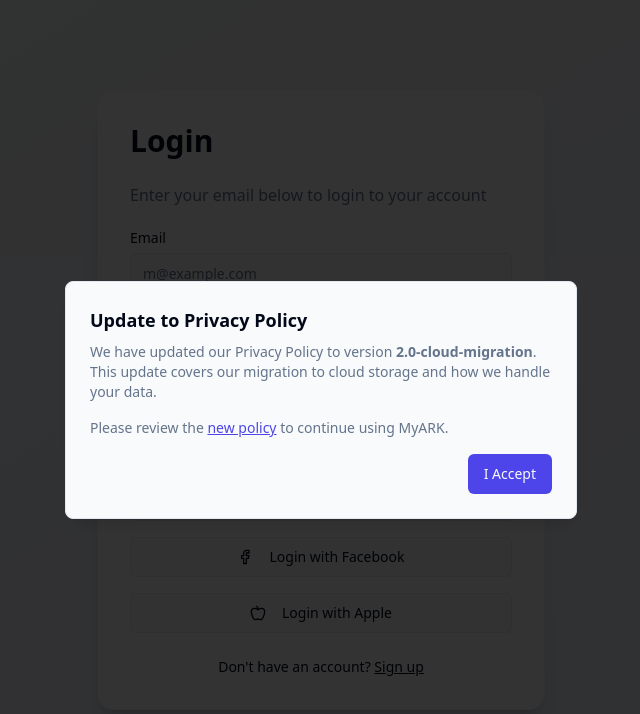
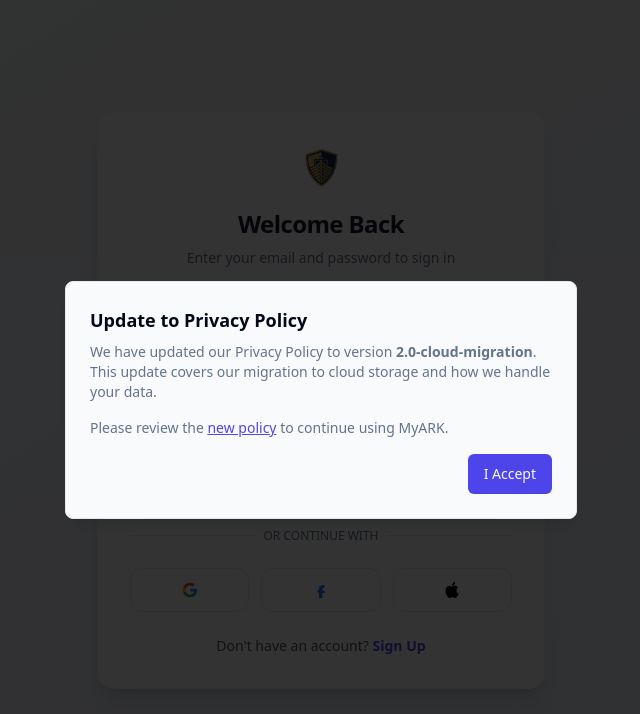
Before and after one commit to terryholliday/proveniq-home, a Next.js app: page /login in a window 1280 px wide. Shown: the top 714 px of the page, without its empty margins (319-959 px from the left). Built offline with nearby package versions, Linux system fonts and the light colour scheme; no server answers; the database is empty.

Commit message:
Refactor login and signup UI to match premium AuthCard design

```diff
--- a/src/app/login/page.tsx
+++ b/src/app/login/page.tsx
@@ -1,22 +1,63 @@
 'use client';
-import { Button } from "@/components/ui/button"
-import { Input } from "@/components/ui/input"
-import { Label } from "@/components/ui/label"
-import Link from "next/link"
+
+import Link from "next/link";
+import { useEffect, useState } from "react";
 import { useRouter } from "next/navigation";
+import { Button } from "@/components/ui/button";
+import { Input } from "@/components/ui/input";
+import { Label } from "@/components/ui/label";
 import { useAuth, useUser } from "@/firebase";
-import { signInWithPopup, GoogleAuthProvider, FacebookAuthProvider, OAuthProvider as AppleAuthProvider } from 'firebase/auth';
+import {
+    signInWithPopup,
+    GoogleAuthProvider,
+    FacebookAuthProvider,
+    OAuthProvider as AppleAuthProvider
+} from "firebase/auth";
 import { useUserProfile } from "@/hooks/use-user-profile";
-import { useEffect } from "react";
 import { initiateEmailSignIn } from "@/firebase";
-import { Apple, Facebook, CaseSensitive } from "lucide-react";
+import { Loader2 } from "lucide-react";
+import { MyArkLogo } from "@/components/onboarding/MyArkLogo";
 
+// --- Social Icons ---
+const GoogleIcon = () => (
+    <svg className="w-5 h-5" viewBox="0 0 24 24">
+        <path
+            d="M22.56 12.25c0-.78-.07-1.53-.2-2.25H12v4.26h5.92c-.26 1.37-1.04 2.53-2.21 3.31v2.77h3.57c2.08-1.92 3.28-4.74 3.28-8.09z"
+            fill="#4285F4"
+        />
+        <path
+            d="M12 23c2.97 0 5.46-.98 7.28-2.66l-3.57-2.77c-.98.66-2.23 1.06-3.71 1.06-2.86 0-5.29-1.93-6.16-4.53H2.18v2.84C3.99 20.53 7.7 23 12 23z"
+            fill="#34A853"
+        />
+        <path
+            d="M5.84 14.09c-.22-.66-.35-1.36-.35-2.09s.13-1.43.35-2.09V7.07H2.18C1.43 8.55 1 10.22 1 12s.43 3.45 1.18 4.93l2.85-2.84z"
+            fill="#FBBC05"
+        />
+        <path
+            d="M12 5.38c1.62 0 3.06.56 4.21 1.64l3.15-3.15C17.45 2.09 14.97 1 12 1 7.7 1 3.99 3.47 2.18 7.07l3.66 2.84c.87-2.6 3.3-4.53 6.16-4.53z"
+            fill="#EA4335"
+        />
+    </svg>
+);
+
+const FacebookIcon = () => (
+    <svg className="w-5 h-5 text-[#1877F2] fill-current" viewBox="0 0 24 24">
+        <path d="M9.101 23.691v-7.98H6.627v-3.667h2.474v-1.58c0-4.085 1.848-5.978 5.858-5.978.401 0 .955.042 1.468.103a8.68 8.68 0 0 1 1.141.195v3.325a8.623 8.623 0 0 0-.653-.036c-2.648 0-2.928 1.67-2.928 3.403v1.518h3.949l-.542 3.667h-3.407v7.98H9.101Z" />
+    </svg>
+);
+
+const AppleIcon = () => (
+    <svg className="w-5 h-5 text-black fill-current" viewBox="0 0 24 24">
+        <path d="M12.152 6.896c-.948 0-2.415-1.078-3.96-1.04-2.04.027-3.91 1.183-4.961 3.014-2.127 3.675-.548 9.103 1.519 12.09 1.013 1.454 2.208 3.09 3.792 3.039 1.52-.065 2.09-.987 3.935-.987 1.831 0 2.35.987 3.96.948 1.637-.026 2.676-1.48 3.676-2.948 1.156-1.688 1.636-3.325 1.662-3.415-.039-.013-3.182-1.221-3.22-4.857-.026-3.04 2.48-4.494 2.597-4.559-1.429-2.09-3.623-2.324-4.415-2.376-2.003-.156-3.675 1.09-4.61 1.09zM15.53 3.83c.843-1.012 1.4-2.427 1.245-3.83-1.207.052-2.662.805-3.532 1.818-.78.896-1.454 2.338-1.273 3.714 1.338.104 2.715-.688 3.559-1.701z" />
+    </svg>
+);
 
 export default function LoginPage() {
     const router = useRouter();
     const auth = useAuth();
     const { user, isUserLoading } = useUser();
     const { createUserProfile } = useUserProfile(user);
+    const [isLoading, setIsLoading] = useState(false);
 
     useEffect(() => {
         if (!isUserLoading && user) {
@@ -25,12 +66,15 @@
     }, [user, isUserLoading, router]);
 
     const handleOAuthLogin = async (provider: GoogleAuthProvider | FacebookAuthProvider | AppleAuthProvider) => {
+        setIsLoading(true);
         try {
             const result = await signInWithPopup(auth, provider);
             await createUserProfile(result.user);
             router.push('/dashboard');
         } catch (error) {
             console.error("OAuth sign-in error", error);
+        } finally {
+            setIsLoading(false);
         }
     };
 
@@ -49,64 +93,89 @@
         handleOAuthLogin(provider);
     };
 
+    const handleEmailLogin = async () => {
+        setIsLoading(true);
+        const email = (document.getElementById('email') as HTMLInputElement).value;
+        const password = (document.getElementById('password') as HTMLInputElement).value;
+
+        try {
+            await initiateEmailSignIn(auth, email, password);
+            // initiateEmailSignIn handles its own navigation/success usually or throws
+        } catch (e) {
+            // handle error
+            console.error(e);
+        } finally {
+            setIsLoading(false);
+        }
+    }
+
     return (
         <>
-        <h1 className="text-3xl font-bold">Login</h1>
-        <p className="text-balance text-muted-foreground">
-            Enter your email below to login to your account
-        </p>
+            <div className="flex flex-col items-center justify-center mb-6">
+                <MyArkLogo size={48} className="mb-4" />
+                <h1 className="text-2xl font-bold tracking-tight text-gray-900">Welcome Back</h1>
+                <p className="text-sm text-muted-foreground mt-2">Enter your email and password to sign in</p>
+            </div>
+
             <div className="grid gap-4">
                 <div className="grid gap-2">
-                <Label htmlFor="email">Email</Label>
+                    <Label htmlFor="email" className="text-xs font-bold uppercase text-gray-700">Email Address</Label>
                     <Input
                         id="email"
                         type="email"
                         placeholder="m@example.com"
                         required
+                        className="bg-white"
+                        disabled={isLoading}
                     />
                 </div>
                 <div className="grid gap-2">
-                <div className="flex items-center">
-                    <Label htmlFor="password">Password</Label>
+                    <div className="flex items-center justify-between">
+                        <Label htmlFor="password" className="text-xs font-bold uppercase text-gray-700">Password</Label>
                         <Link
                             href="#"
-                        className="ml-auto inline-block text-sm underline"
+                            className="text-xs font-medium text-indigo-600 hover:underline"
                         >
-                        Forgot your password?
+                            Forgot password?
                         </Link>
                     </div>
-                <Input id="password" type="password" required />
+                    <Input id="password" type="password" required className="bg-white" disabled={isLoading} />
                 </div>
-            <Button type="submit" className="w-full" onClick={() => initiateEmailSignIn(auth, (document.getElementById('email') as HTMLInputElement).value, (document.getElementById('password') as HTMLInputElement).value)}>
-                Login
+
+                <Button
+                    type="submit"
+                    className="w-full bg-indigo-600 hover:bg-indigo-700 text-white font-bold h-11 rounded-xl shadow-lg shadow-indigo-200 mt-2"
+                    onClick={handleEmailLogin}
+                    disabled={isLoading}
+                >
+                    {isLoading ? <Loader2 className="animate-spin" /> : "Sign In"}
                 </Button>
-            <div className="relative">
+
+                <div className="relative my-2">
                     <div className="absolute inset-0 flex items-center">
-                    <span className="w-full border-t" />
+                        <span className="w-full border-t border-gray-200" />
                     </div>
                     <div className="relative flex justify-center text-xs uppercase">
-                    <span className="bg-background px-2 text-muted-foreground">
-                    Or continue with
-                    </span>
+                        <span className="bg-white px-2 text-muted-foreground">Or continue with</span>
                     </div>
                 </div>
-            <Button variant="outline" className="w-full" onClick={handleGoogleLogin}>
-                <CaseSensitive className="mr-2 h-4 w-4" />
-                Login with Google
+
+                <div className="grid grid-cols-3 gap-3">
+                    <Button variant="outline" className="h-11 rounded-xl bg-white hover:bg-gray-50 border-gray-200" onClick={handleGoogleLogin} disabled={isLoading}>
+                        <GoogleIcon />
                     </Button>
-            <Button variant="outline" className="w-full" onClick={handleFacebookLogin}>
-                <Facebook className="mr-2 h-4 w-4" />
-                Login with Facebook
+                    <Button variant="outline" className="h-11 rounded-xl bg-white hover:bg-gray-50 border-gray-200" onClick={handleFacebookLogin} disabled={isLoading}>
+                        <FacebookIcon />
                     </Button>
-            <Button variant="outline" className="w-full" onClick={handleAppleLogin}>
-                <Apple className="mr-2 h-4 w-4" />
-                Login with Apple
+                    <Button variant="outline" className="h-11 rounded-xl bg-white hover:bg-gray-50 border-gray-200" onClick={handleAppleLogin} disabled={isLoading}>
+                        <AppleIcon />
                     </Button>
                 </div>
-        <div className="mt-4 text-center text-sm">
+            </div>
+            <div className="mt-8 text-center text-sm text-gray-600">
                 Don&apos;t have an account?{" "}
-            <Link href="/signup" className="underline">
-                Sign up
+                <Link href="/signup" className="font-bold text-indigo-600 hover:underline">
+                    Sign Up
                 </Link>
             </div>
         </>
--- a/src/app/signup/page.tsx
+++ b/src/app/signup/page.tsx
@@ -17,7 +17,42 @@
   signInWithRedirect,
 } from "firebase/auth";
 import { useUserProfile } from "@/hooks/use-user-profile";
-import { Apple, Facebook, CaseSensitive, Loader2 } from "lucide-react";
+import { Loader2 } from "lucide-react";
+import { MyArkLogo } from "@/components/onboarding/MyArkLogo";
+
+// --- Social Icons ---
+const GoogleIcon = () => (
+  <svg className="w-5 h-5" viewBox="0 0 24 24">
+    <path
+      d="M22.56 12.25c0-.78-.07-1.53-.2-2.25H12v4.26h5.92c-.26 1.37-1.04 2.53-2.21 3.31v2.77h3.57c2.08-1.92 3.28-4.74 3.28-8.09z"
+      fill="#4285F4"
+    />
+    <path
+      d="M12 23c2.97 0 5.46-.98 7.28-2.66l-3.57-2.77c-.98.66-2.23 1.06-3.71 1.06-2.86 0-5.29-1.93-6.16-4.53H2.18v2.84C3.99 20.53 7.7 23 12 23z"
+      fill="#34A853"
+    />
+    <path
+      d="M5.84 14.09c-.22-.66-.35-1.36-.35-2.09s.13-1.43.35-2.09V7.07H2.18C1.43 8.55 1 10.22 1 12s.43 3.45 1.18 4.93l2.85-2.84z"
+      fill="#FBBC05"
+    />
+    <path
+      d="M12 5.38c1.62 0 3.06.56 4.21 1.64l3.15-3.15C17.45 2.09 14.97 1 12 1 7.7 1 3.99 3.47 2.18 7.07l3.66 2.84c.87-2.6 3.3-4.53 6.16-4.53z"
+      fill="#EA4335"
+    />
+  </svg>
+);
+
+const FacebookIcon = () => (
+  <svg className="w-5 h-5 text-[#1877F2] fill-current" viewBox="0 0 24 24">
+    <path d="M9.101 23.691v-7.98H6.627v-3.667h2.474v-1.58c0-4.085 1.848-5.978 5.858-5.978.401 0 .955.042 1.468.103a8.68 8.68 0 0 1 1.141.195v3.325a8.623 8.623 0 0 0-.653-.036c-2.648 0-2.928 1.67-2.928 3.403v1.518h3.949l-.542 3.667h-3.407v7.98H9.101Z" />
+  </svg>
+);
+
+const AppleIcon = () => (
+  <svg className="w-5 h-5 text-black fill-current" viewBox="0 0 24 24">
+    <path d="M12.152 6.896c-.948 0-2.415-1.078-3.96-1.04-2.04.027-3.91 1.183-4.961 3.014-2.127 3.675-.548 9.103 1.519 12.09 1.013 1.454 2.208 3.09 3.792 3.039 1.52-.065 2.09-.987 3.935-.987 1.831 0 2.35.987 3.96.948 1.637-.026 2.676-1.48 3.676-2.948 1.156-1.688 1.636-3.325 1.662-3.415-.039-.013-3.182-1.221-3.22-4.857-.026-3.04 2.48-4.494 2.597-4.559-1.429-2.09-3.623-2.324-4.415-2.376-2.003-.156-3.675 1.09-4.61 1.09zM15.53 3.83c.843-1.012 1.4-2.427 1.245-3.83-1.207.052-2.662.805-3.532 1.818-.78.896-1.454 2.338-1.273 3.714 1.338.104 2.715-.688 3.559-1.701z" />
+  </svg>
+);
 
 export default function SignupPage() {
   const router = useRouter();
@@ -108,88 +143,100 @@
 
   return (
     <>
-      <h1 className="text-3xl font-bold">Create an account</h1>
-      <p className="text-balance text-muted-foreground">Enter your information to create an account</p>
+      <div className="flex flex-col items-center justify-center mb-6">
+        <MyArkLogo size={48} className="mb-4" />
+        <h1 className="text-2xl font-bold tracking-tight text-gray-900">Create an account</h1>
+        <p className="text-sm text-muted-foreground mt-2">Enter your information below to get started</p>
+      </div>
+
       {error && (
-        <div className="bg-red-50 text-red-600 p-3 rounded-md text-sm border border-red-100" role="alert">
+        <div className="bg-red-50 text-red-600 p-3 rounded-xl text-sm border border-red-100 mb-4 font-medium" role="alert">
           {error}
         </div>
       )}
+
       <div className="grid gap-4">
         <div className="grid grid-cols-2 gap-4">
           <div className="grid gap-2">
-            <Label htmlFor="first-name">First name</Label>
-            <Input id="first-name" placeholder="Max" required disabled={isLoading} />
+            <Label htmlFor="first-name" className="text-xs font-bold uppercase text-gray-700">First name</Label>
+            <Input id="first-name" placeholder="Max" required disabled={isLoading} className="bg-white" />
           </div>
           <div className="grid gap-2">
-            <Label htmlFor="last-name">Last name</Label>
-            <Input id="last-name" placeholder="Robinson" required disabled={isLoading} />
+            <Label htmlFor="last-name" className="text-xs font-bold uppercase text-gray-700">Last name</Label>
+            <Input id="last-name" placeholder="Robinson" required disabled={isLoading} className="bg-white" />
           </div>
         </div>
         <div className="grid gap-2">
-          <Label htmlFor="email">Email</Label>
-          <Input id="email" type="email" placeholder="m@example.com" required disabled={isLoading} />
+          <Label htmlFor="email" className="text-xs font-bold uppercase text-gray-700">Email</Label>
+          <Input id="email" type="email" placeholder="m@example.com" required disabled={isLoading} className="bg-white" />
         </div>
         <div className="grid gap-2">
-          <Label htmlFor="password">Password</Label>
-          <Input id="password" type="password" disabled={isLoading} />
+          <Label htmlFor="password" className="text-xs font-bold uppercase text-gray-700">Password</Label>
+          <Input id="password" type="password" required disabled={isLoading} className="bg-white" />
         </div>
 
-        <div className="flex items-center space-x-2 py-2">
+        <div className="flex items-start gap-3 py-2">
           <Checkbox
             id="terms"
             checked={agreedToTerms}
             onCheckedChange={(checked) => setAgreedToTerms(Boolean(checked))}
             disabled={isLoading}
+            className="mt-1"
           />
           <label
             htmlFor="terms"
-            className="text-sm text-muted-foreground leading-none peer-disabled:cursor-not-allowed peer-disabled:opacity-70"
+            className="text-xs text-muted-foreground leading-normal"
           >
             I agree to the{" "}
-            <Link href="/settings?doc=tos" className="underline underline-offset-4 hover:text-primary" target="_blank">
+            <Link href="/settings?doc=tos" className="underline underline-offset-4 hover:text-indigo-600 font-medium" target="_blank">
               Terms of Service
             </Link>
             ,{" "}
-            <Link href="/settings?doc=privacy" className="underline underline-offset-4 hover:text-primary" target="_blank">
+            <Link href="/settings?doc=privacy" className="underline underline-offset-4 hover:text-indigo-600 font-medium" target="_blank">
               Privacy Policy
-            </Link>{" "}
+            </Link>
             , and{" "}
-            <Link href="/settings?doc=ai" className="underline underline-offset-4 hover:text-primary" target="_blank">
+            <Link href="/settings?doc=ai" className="underline underline-offset-4 hover:text-indigo-600 font-medium" target="_blank">
               AI Disclosure
             </Link>
             .
           </label>
         </div>
 
-        <Button type="submit" className="w-full" onClick={handleEmailSignup} disabled={isLoading}>
-          {isLoading ? <Loader2 className="animate-spin" /> : "Create an account"}
+        <Button
+          type="submit"
+          className="w-full bg-indigo-600 hover:bg-indigo-700 text-white font-bold h-11 rounded-xl shadow-lg shadow-indigo-200"
+          onClick={handleEmailSignup}
+          disabled={isLoading}
+        >
+          {isLoading ? <Loader2 className="animate-spin" /> : "Create Account"}
         </Button>
-        <div className="relative">
+
+        <div className="relative my-2">
           <div className="absolute inset-0 flex items-center">
-            <span className="w-full border-t" />
+            <span className="w-full border-t border-gray-200" />
           </div>
           <div className="relative flex justify-center text-xs uppercase">
-            <span className="bg-background px-2 text-muted-foreground">Or continue with</span>
+            <span className="bg-white px-2 text-muted-foreground">Or continue with</span>
           </div>
         </div>
-        <Button variant="outline" className="w-full" onClick={handleGoogleSignup} disabled={isLoading}>
-          <CaseSensitive className="mr-2 h-4 w-4" />
-          Sign up with Google
-        </Button>
-        <Button variant="outline" className="w-full" onClick={handleFacebookSignup} disabled={isLoading}>
-          <Facebook className="mr-2 h-4 w-4" />
-          Sign up with Facebook
-        </Button>
-        <Button variant="outline" className="w-full" onClick={handleAppleSignup} disabled={isLoading}>
-          <Apple className="mr-2 h-4 w-4" />
-          Sign up with Apple
-        </Button>
+
+        <div className="grid grid-cols-3 gap-3">
+          <Button variant="outline" className="h-11 rounded-xl bg-white hover:bg-gray-50 border-gray-200" onClick={handleGoogleSignup} disabled={isLoading}>
+            <GoogleIcon />
+          </Button>
+          <Button variant="outline" className="h-11 rounded-xl bg-white hover:bg-gray-50 border-gray-200" onClick={handleFacebookSignup} disabled={isLoading}>
+            <FacebookIcon />
+          </Button>
+          <Button variant="outline" className="h-11 rounded-xl bg-white hover:bg-gray-50 border-gray-200" onClick={handleAppleSignup} disabled={isLoading}>
+            <AppleIcon />
+          </Button>
+        </div>
       </div>
-      <div className="mt-4 text-center text-sm">
+      <div className="mt-8 text-center text-sm text-gray-600">
         Already have an account?{" "}
-        <Link href="/login" className="underline">
-          Login
+        <Link href="/login" className="font-bold text-indigo-600 hover:underline">
+          Sign In
         </Link>
       </div>
     </>
```
Lines whose indentation alone changed are shown as unchanged.
